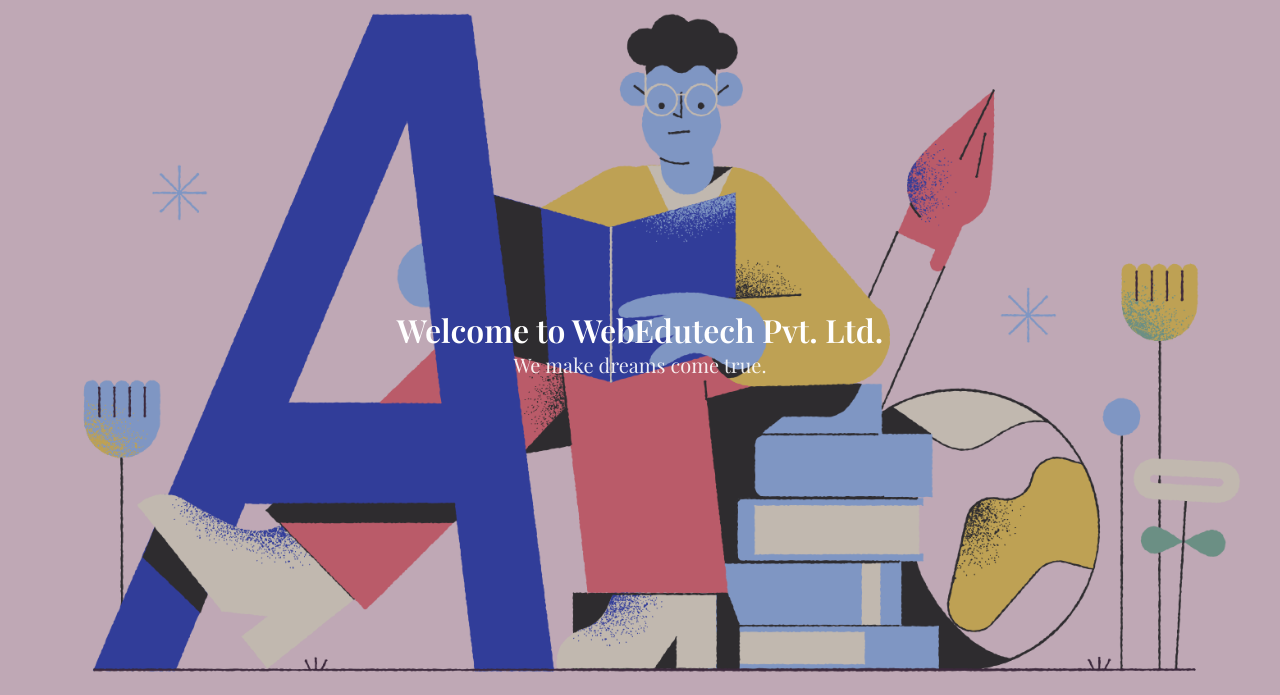
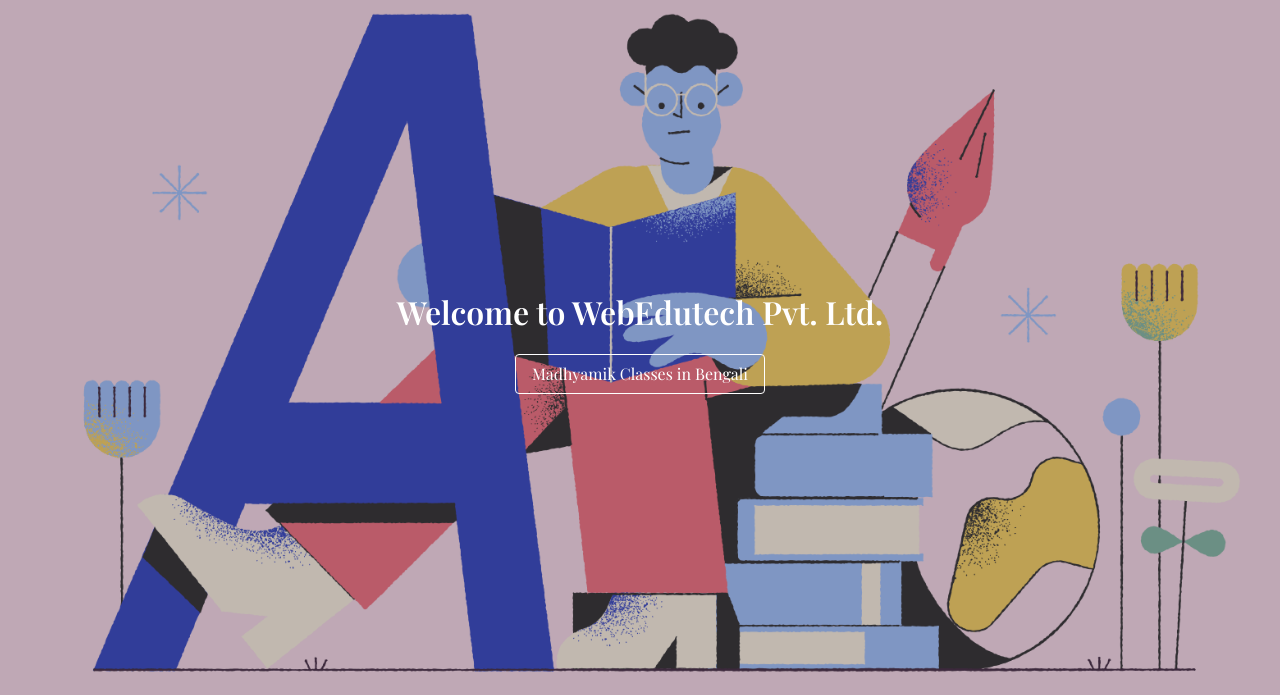
Before and after one commit to aurghya-0/webedutech_website, a plain HTML site: page index.html in a window 1280 px wide. Shown: the part 62-757 px from the top of the page. Drawn offline with nearby package versions, Linux system fonts and the light colour scheme; a web font is replaced by a local one.

Commit message:
Added anchor link

```diff
--- a/index.html
+++ b/index.html
@@ -41,7 +41,11 @@
         <div class="hero-body">
             <div class="container has-text-centered">
                 <h1 class="title">Welcome to WebEdutech Pvt. Ltd.</h1>
-                <h2 class="subtitle">We make dreams come true.</h2>
+                <!-- <h2 class="subtitle">We make dreams come true.</h2> -->
+                <div class="has-text-centered">
+                    <a class="button is-white is-outlined" href="https://anchor.fm/webedutech">Madhyamik Classes in Bengali</a>
+                </div>
+
             </div>
         </div>
         <div class="hero-foot">
```
Also changed, not shown: courses.html (line endings or trailing spaces), script.js (line endings or trailing spaces), style.css (line endings or trailing spaces).
